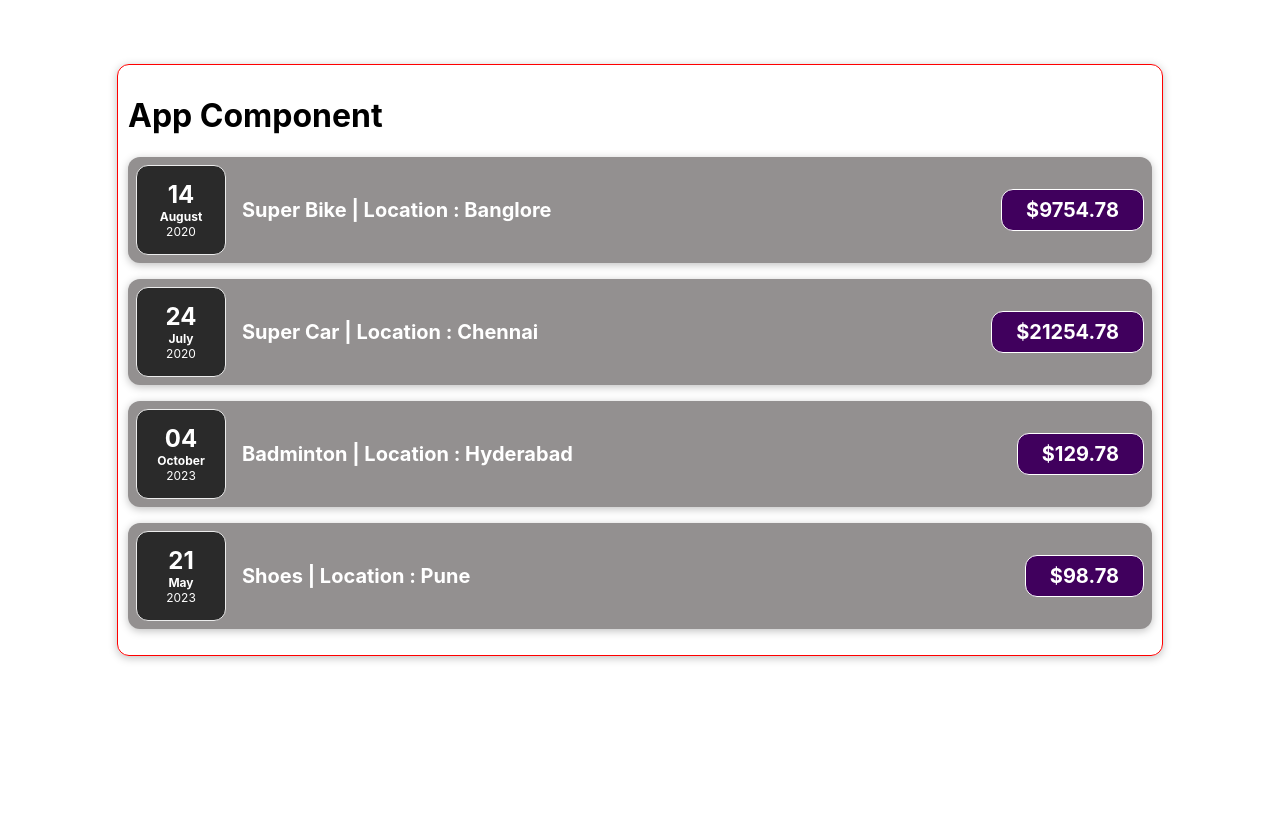
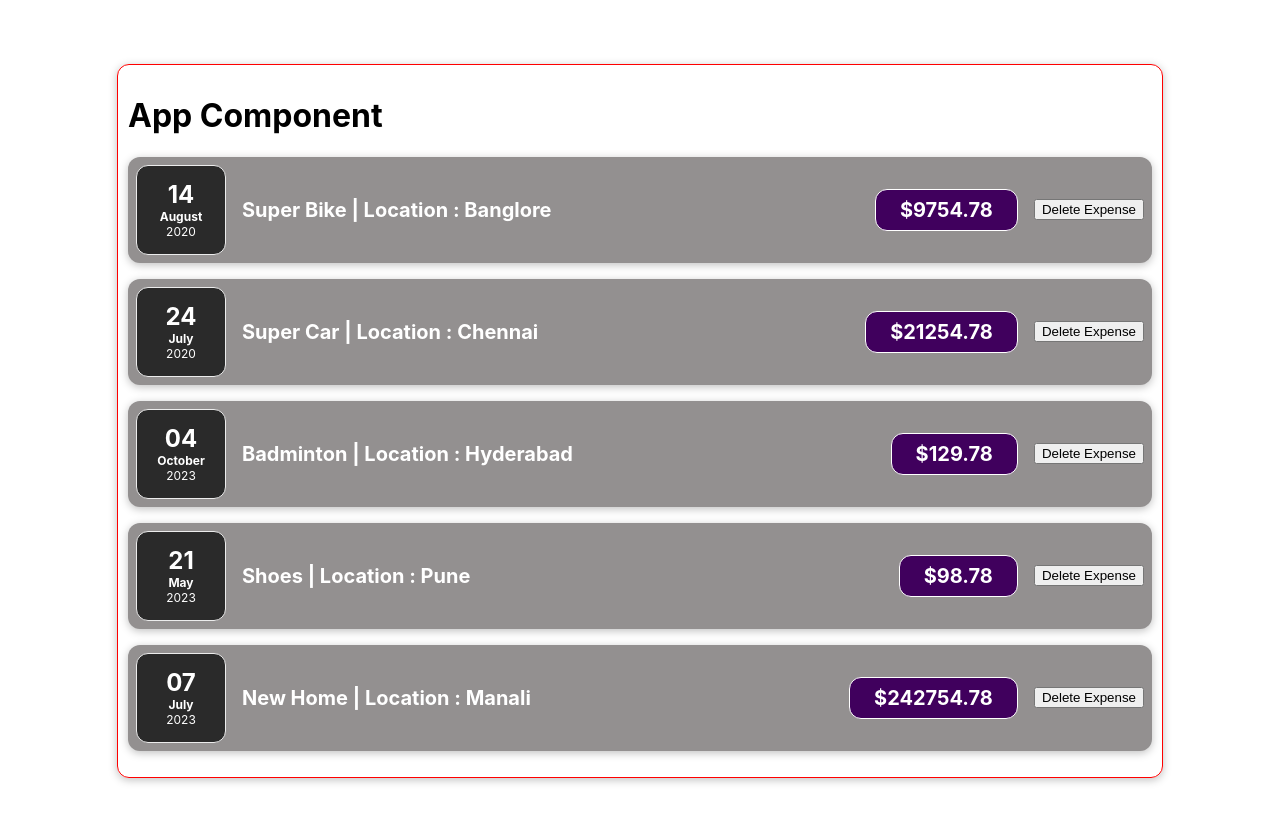
Before and after one commit to Lakshya000007/React_Expense_Tracker_Project, a React (Create React App) app: page / in a window 1280 px wide. Shown: the top 822 px of the page. Before the commit the page ends 800 px from the top, so only its background shows below. Built offline with nearby package versions, Linux system fonts and the light colour scheme.

Commit message:
Adding Button to delete Expense using DOM

```diff
--- a/src/App.js
+++ b/src/App.js
@@ -32,6 +32,13 @@ function App() {
       date: new Date(2023, 4, 21),
       locationOfExpenditure: "Pune",
     },
+    {
+      id: "e5",
+      title: "New Home",
+      amount: 242754.78,
+      date: new Date(2023, 6, 7),
+      locationOfExpenditure: "Manali",
+    },
   ];
 
   return (
--- a/src/components/Expenses/ExpenseDetails.js
+++ b/src/components/Expenses/ExpenseDetails.js
@@ -1,6 +1,14 @@
 import "./ExpenseDetails.css";
 
 const ExpenseDetails = ({ title, location, amount }) => {
+  const handleClick = (e) => {
+    const parent = e.target.parentElement.parentElement.parentElement;
+    const child = e.target.parentElement.parentElement;
+    console.log(parent);
+    console.log(child);
+    parent.removeChild(child);
+  };
+
   return (
     <>
       <div className="expense-item__description">
@@ -8,6 +16,7 @@ const ExpenseDetails = ({ title, location, amount }) => {
           {title} | Location : {location}
         </h2>
         <div className="expense-item__price">${amount}</div>
+        <button onClick={handleClick}>Delete Expense</button>
       </div>
     </>
   );
```
